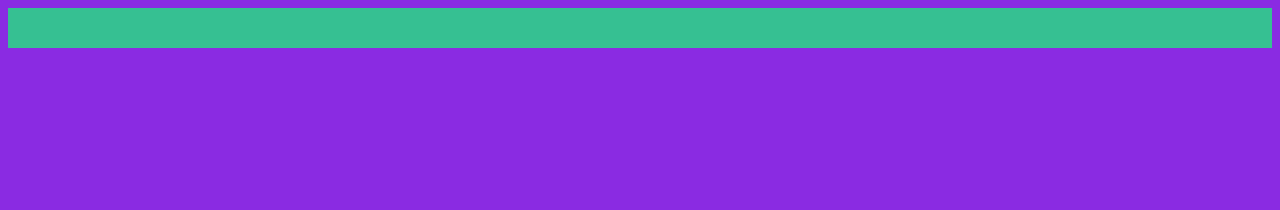
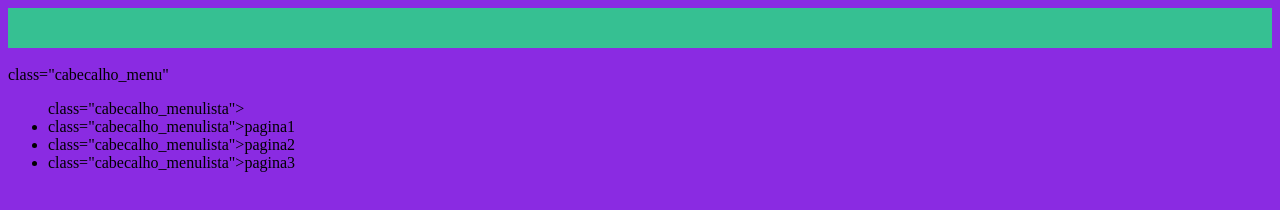
Before and after one commit to 26102007rillary/Agrinho--2024, a plain HTML site: page index.html in a window 1280 px wide. Drawn offline with Linux system fonts and the light colour scheme.

Commit message:
jdnfkhdbjbdf

```diff
--- a/index.html
+++ b/index.html
@@ -10,8 +10,18 @@
 
 <header class="cabecalho"></header>
 
+<img src="" alt="">
+<nav> class="cabecalho_menu"
+    <ul> class="cabecalho_menulista">
+
+<li> class="cabecalho_menulista">pagina1</li>
+<li> class="cabecalho_menulista">pagina2</li>
+<li> class="cabecalho_menulista">pagina3</li>
+
+    </ul>
 
 
+</nav>
 
 
 
```
